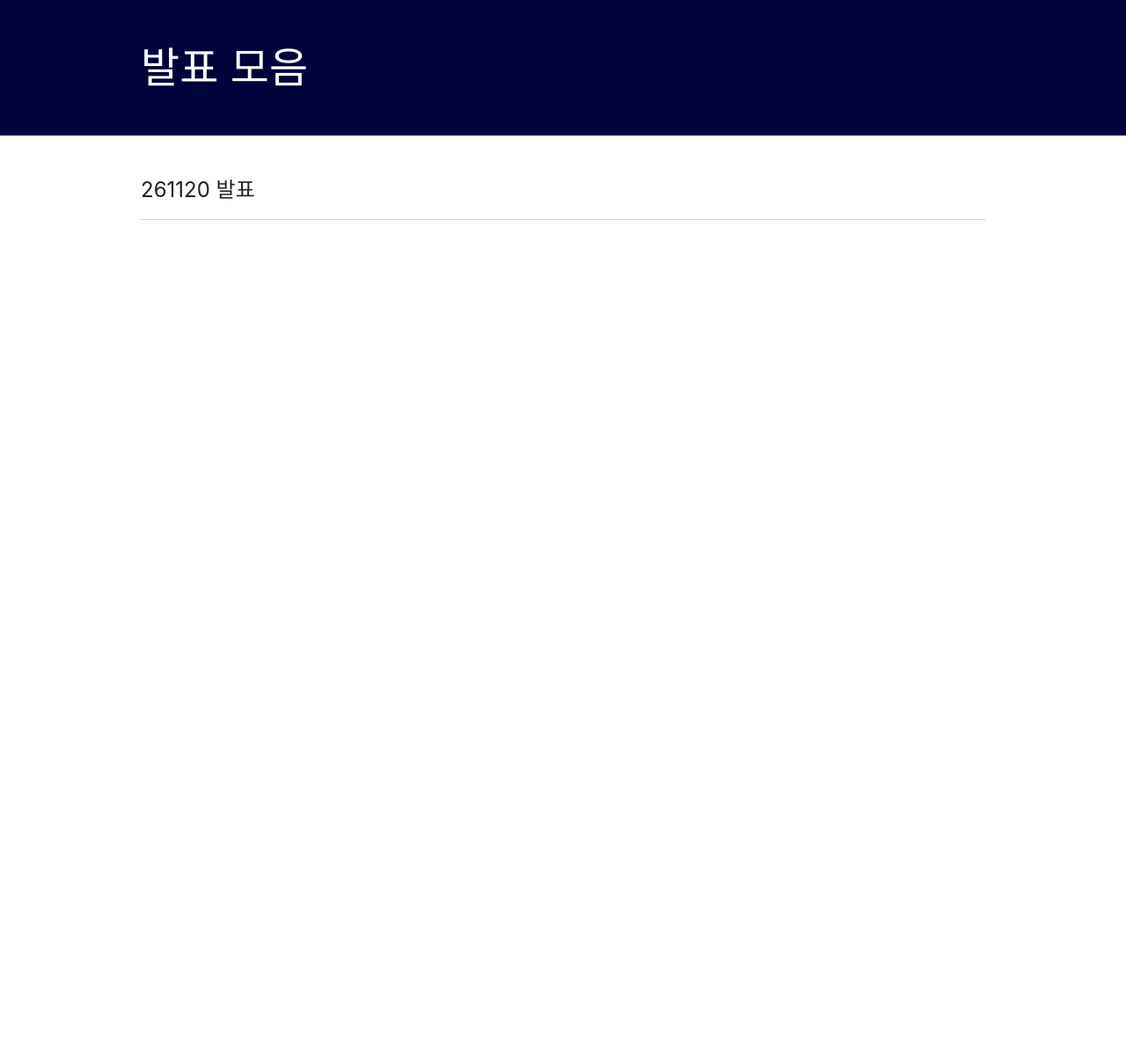
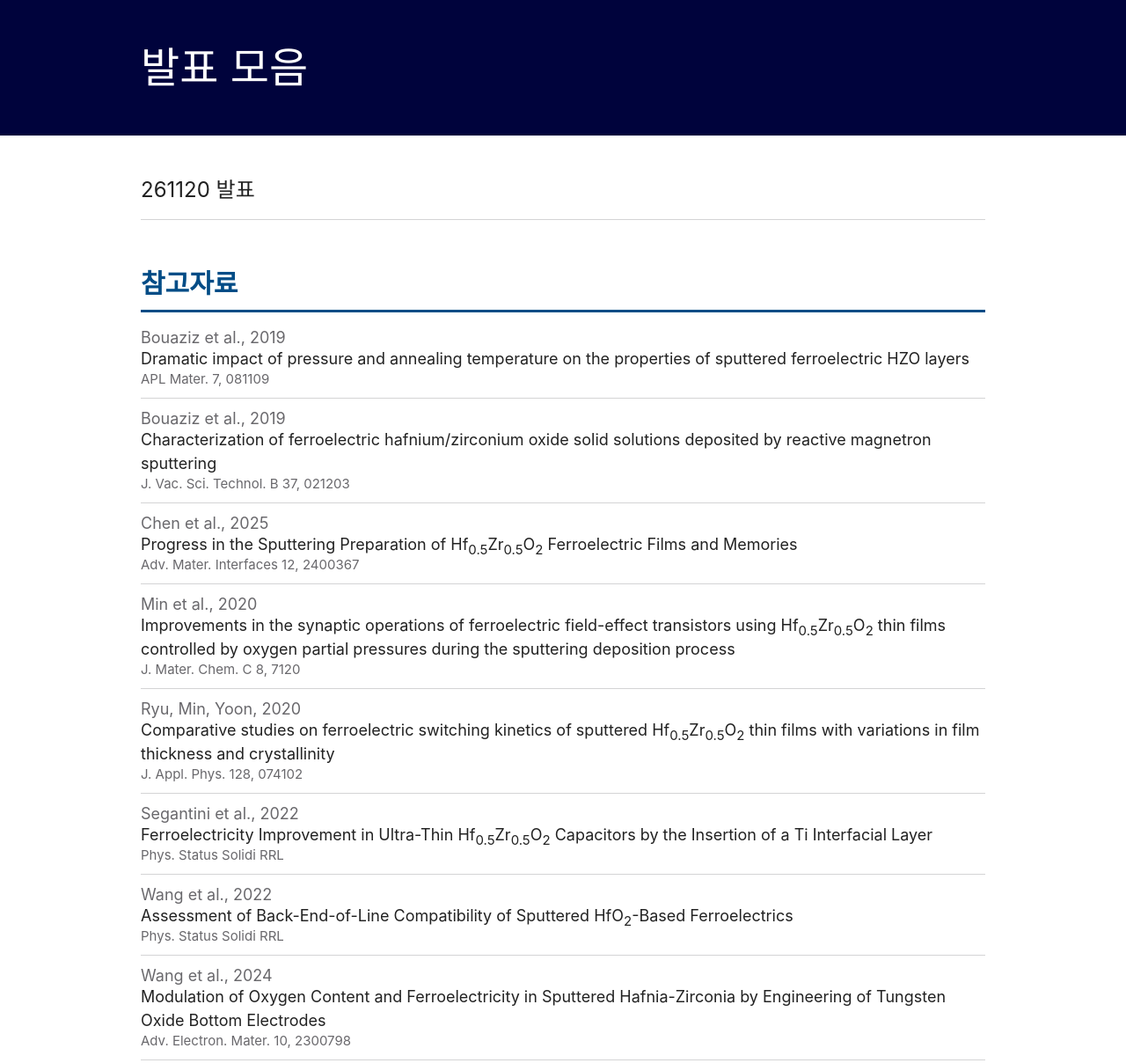
Before and after one commit to noisesign/noisesign.github.io, a plain HTML site: page index.html in a window 1280 px wide. Shown: the whole page at 88% size. Before the commit the page ends 800 px from the top, so only its background shows below. Drawn offline with Linux system fonts and the light colour scheme.

Commit message:
첫 화면에 참고자료 추가

```diff
--- a/index.html
+++ b/index.html
@@ -17,6 +17,12 @@ a{display:flex;gap:24px;align-items:baseline;padding:18px 0;color:var(--ink);tex
 a:hover .t{color:var(--main);text-decoration:underline}
 .d{font-size:24px;color:var(--main);min-width:96px}
 .t{font-size:24px}
+h2{font-size:30px;line-height:48px;margin:48px 0 6px;color:var(--main);border-bottom:3px solid var(--main);padding-bottom:6px}
+.r a{display:block;padding:12px 0}
+.r .w{display:block;font-size:18px;color:var(--note)}
+.r .tt{display:block;font-size:18px;line-height:27px}
+.r .j{display:block;font-size:15px;color:var(--note)}
+sub{line-height:0}
 </style>
 </head>
 <body>
@@ -25,6 +31,17 @@ a:hover .t{color:var(--main);text-decoration:underline}
 <ul>
   <li><a href="261120/"><span class="t">261120 발표</span></a></li>
 </ul>
+<h2>참고자료</h2>
+<ul>
+  <li class="r"><a href="https://doi.org/10.1063/1.5110894" target="_blank" rel="noopener"><span class="w">Bouaziz et al., 2019</span><span class="tt">Dramatic impact of pressure and annealing temperature on the properties of sputtered ferroelectric HZO layers</span><span class="j">APL Mater. 7, 081109</span></a></li>
+  <li class="r"><a href="https://doi.org/10.1116/1.5060643" target="_blank" rel="noopener"><span class="w">Bouaziz et al., 2019</span><span class="tt">Characterization of ferroelectric hafnium/zirconium oxide solid solutions deposited by reactive magnetron sputtering</span><span class="j">J. Vac. Sci. Technol. B 37, 021203</span></a></li>
+  <li class="r"><a href="https://doi.org/10.1002/admi.202400367" target="_blank" rel="noopener"><span class="w">Chen et al., 2025</span><span class="tt">Progress in the Sputtering Preparation of Hf<sub>0.5</sub>Zr<sub>0.5</sub>O<sub>2</sub> Ferroelectric Films and Memories</span><span class="j">Adv. Mater. Interfaces 12, 2400367</span></a></li>
+  <li class="r"><a href="https://doi.org/10.1039/D0TC01105C" target="_blank" rel="noopener"><span class="w">Min et al., 2020</span><span class="tt">Improvements in the synaptic operations of ferroelectric field-effect transistors using Hf<sub>0.5</sub>Zr<sub>0.5</sub>O<sub>2</sub> thin films controlled by oxygen partial pressures during the sputtering deposition process</span><span class="j">J. Mater. Chem. C 8, 7120</span></a></li>
+  <li class="r"><a href="https://doi.org/10.1063/5.0013487" target="_blank" rel="noopener"><span class="w">Ryu, Min, Yoon, 2020</span><span class="tt">Comparative studies on ferroelectric switching kinetics of sputtered Hf<sub>0.5</sub>Zr<sub>0.5</sub>O<sub>2</sub> thin films with variations in film thickness and crystallinity</span><span class="j">J. Appl. Phys. 128, 074102</span></a></li>
+  <li class="r"><a href="https://doi.org/10.1002/pssr.202100583" target="_blank" rel="noopener"><span class="w">Segantini et al., 2022</span><span class="tt">Ferroelectricity Improvement in Ultra-Thin Hf<sub>0.5</sub>Zr<sub>0.5</sub>O<sub>2</sub> Capacitors by the Insertion of a Ti Interfacial Layer</span><span class="j">Phys. Status Solidi RRL</span></a></li>
+  <li class="r"><a href="https://doi.org/10.1002/pssr.202100572" target="_blank" rel="noopener"><span class="w">Wang et al., 2022</span><span class="tt">Assessment of Back-End-of-Line Compatibility of Sputtered HfO<sub>2</sub>-Based Ferroelectrics</span><span class="j">Phys. Status Solidi RRL</span></a></li>
+  <li class="r"><a href="https://doi.org/10.1002/aelm.202300798" target="_blank" rel="noopener"><span class="w">Wang et al., 2024</span><span class="tt">Modulation of Oxygen Content and Ferroelectricity in Sputtered Hafnia-Zirconia by Engineering of Tungsten Oxide Bottom Electrodes</span><span class="j">Adv. Electron. Mater. 10, 2300798</span></a></li>
+</ul>
 </main>
 </body>
 </html>
```
